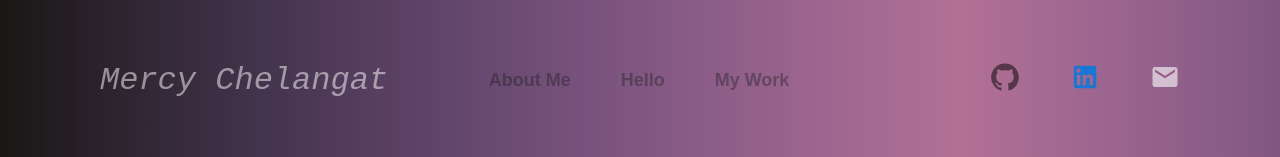
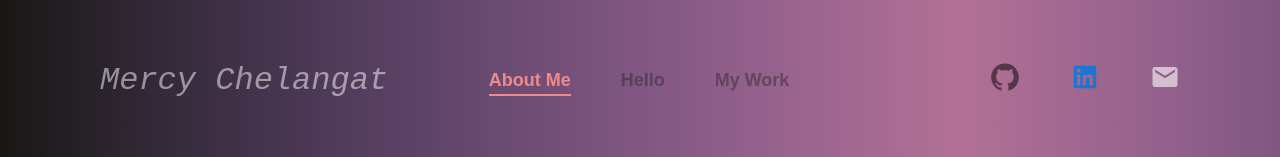
Before and after one commit to MercyKorir/my_portfolio, a Next.js app: page /about in a window 1280 px wide. Shown: the part 640-797 px from the top of the page. Built offline with nearby package versions, Linux system fonts and the light colour scheme.

Commit message:
Updated styling in Footer Component

```diff
--- a/src/components/common/Footer.tsx
+++ b/src/components/common/Footer.tsx
@@ -1,5 +1,6 @@
-import React from "react";
+import React, { useState, useEffect } from "react";
 import Link from "next/link";
+import { useRouter } from "next/router";
 import GitHubIcon from "@mui/icons-material/GitHub";
 import LinkedInIcon from "@mui/icons-material/LinkedIn";
 import MailIcon from "@mui/icons-material/Mail";
@@ -8,6 +9,13 @@ import styles from "../../styles/Footer.module.css";
 interface FooterProps {}
 
 const Footer: React.FC<FooterProps> = () => {
+  const router = useRouter();
+  const [activeLink, setActiveLink] = useState(router.pathname);
+
+  useEffect(() => {
+    setActiveLink(router.pathname);
+  }, [router.pathname]);
+
   return (
     <div className={styles.footerContainer}>
       <div className={styles.footerContent}>
@@ -15,13 +23,28 @@ const Footer: React.FC<FooterProps> = () => {
           <h3>Mercy Chelangat</h3>
         </div>
         <div className={styles.navItems}>
-          <Link href={"#"} className={styles.linkItem}>
+          <Link
+            href={"/about"}
+            className={`${styles.linkItem} ${
+              activeLink === "/about" ? styles.activeLink : ""
+            }`}
+          >
             About Me
           </Link>
-          <Link href={"#"} className={styles.linkItem}>
+          <Link
+            href={"/"}
+            className={`${styles.linkItem} ${
+              activeLink === "/" ? styles.activeLink : ""
+            }`}
+          >
             Hello
           </Link>
-          <Link href={"#"} className={styles.linkItem}>
+          <Link
+            href={"/my-work"}
+            className={`${styles.linkItem} ${
+              activeLink === "/my-work" ? styles.activeLink : ""
+            }`}
+          >
             My Work
           </Link>
         </div>
--- a/src/styles/Footer.module.css
+++ b/src/styles/Footer.module.css
@@ -32,11 +32,27 @@
   margin-left: -100px;
 }
 
-.navItems .linkItem {
+.linkItem {
   font-size: 18px;
   font-weight: 700;
   color: rgba(30, 30, 30, 0.4);
   text-decoration: none;
+  cursor: pointer;
+}
+
+.linkItem.activeLink {
+  color: #F08A8A;
+  position: relative;
+}
+
+.linkItem.activeLink::after {
+  content: "";
+  position: absolute;
+  width: 100%;
+  height: 2px;
+  background-color: #F08A8A;
+  bottom: -5px;
+  left: 0;
 }
 
 .socialLinks {
```
